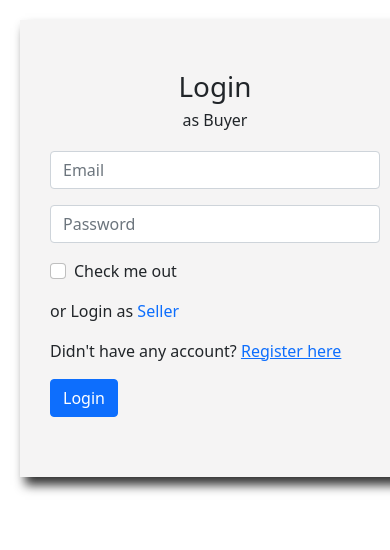
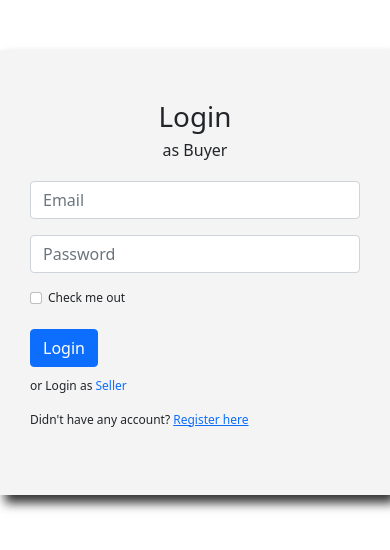
Before and after one commit to Theman49/home_buy_now, a PHP site: page /login.php?status=buyer in a window 390 px wide. Shown: the top 550 px of the page. Run offline with PHP 8.4, Linux system fonts and the light colour scheme.

Commit message:
fixing bug login n signup js

```diff
--- a/login.php
+++ b/login.php
@@ -58,13 +58,11 @@
 	}
 ?>
 
-
-
 <!DOCTYPE html>
 <html lang="en">
 	<head>
 		<meta charset="UTF-8">
-		<meta name="viewport" content="width=device-widtcontenth, initial-scale=1.0">
+		<meta name="viewport" content="width=device-width, initial-scale=1.0">
 		<link href="https://cdn.jsdelivr.net/npm/bootstrap@5.0.0-beta1/dist/css/bootstrap.min.css" rel="stylesheet" integrity="sha384-giJF6kkoqNQ00vy+HMDP7azOuL0xtbfIcaT9wjKHr8RbDVddVHyTfAAsrekwKmP1" crossorigin="anonymous">
 		<link rel="stylesheet" href="./style/style.css">
 
@@ -72,10 +70,12 @@
 		<title>Login | Home Buy Now</title>
 		<style>
 			<?php
-				if($_GET['status'] == 'seller'){
+				if($_GET['status'] == 'buyer' || !isset($_GET['status'])){
+					echo "#login-buyer {display: block}";
+					echo "#login-seller {display: none}";
+				}else {
+					echo "#login-seller {display: block}";
 					echo "#login-buyer {display: none}";
-				}else {
-					echo "#login-seller {display: none}";
 				}
 			?>
 		</style>
@@ -85,14 +85,22 @@
 		<!-- B U Y E R  -->
 		<div class="center container login" id="login-buyer">
 			<div class="row">
-				<div class="col text-center status" id="statusBuyer"><h1 style="vertical-align:middle;">Buyer</h1></div>
+				<div class="col text-center status" id="statusBuyer">
+					<h1 style="vertical-align:middle;">Buyer</h1>
+					<div class="mb-3">
+						<label>or Login as <span id="changeToSeller" class="changeTo">Seller</span></label>
+					</div>
+					<div class="mb-3">
+						<label>Didn't have any account? <a href="./index.php?status=buyer">Register here</a></label>
+					</div>
+				</div>
 				<div class="col myFormLogin" id="formBuyer">
 					<form method="POST" action="">
 						<h1 class="text-center">Login</h1>
 						<h6 class="text-center"  style="margin-bottom:20px">as Buyer</h6>
 						<div class="mb-3">
 							<!-- <label for="exampleInputEmail1" class="form-label">Email address:</label> -->
-							<input type="email" class="form-control" id="exampleInputEmail1" aria-describedby="emailHelp" name="email" placeholder="Email" required>
+							<input type="email" class="form-control"aria-describedby="emailHelp" name="email" placeholder="Email" required>
 						</div>
 						<div class="mb-3">
 							<!-- <label for="exampleInputPassword1" class="form-label">Password:</label> -->
@@ -102,13 +110,16 @@
 							<input type="checkbox" class="form-check-input cekmeout" >
 							<label class="form-check-label" for="exampleCheck1">Check me out</label>
 						</div>
+						<input type="submit" class="btn btn-primary" name="submitLoginBuyer" value="Login" style="margin-bottom: 10px;">
+
+						<div class="linker">
 							<div class="mb-3">
-							<label>or Login as <span id="changeToSeller" class="changeTo">Seller</span></label>
+								<label>or Login as <span id="changeToSeller2" class="changeTo">Seller</span></label>
 							</div>
 							<div class="mb-3">
-							<label>Didn't have any account? <a href="./index.php">Register here</a></label>
+								<label>Didn't have any account? <a href="./index.php?status=buyer">Register here</a></label>
 							</div>
-						<input type="submit" class="btn btn-primary" name="submitLoginBuyer" value="Login" style="margin-bottom: 10px;">
+						</div>
 					</form>
 				</div>
 			</div>
@@ -123,26 +134,37 @@
 						<h6 class="text-center" style="margin-bottom:20px">as Seller</h6>
 						<div class="mb-3">
 							<!-- <label for="exampleInputEmail1" class="form-label">Email address:</label> -->
-							<input type="email" class="form-control" id="exampleInputEmail1" aria-describedby="emailHelp" name="email" placeholder="Email">
+							<input type="email" class="form-control" aria-describedby="emailHelp" name="email" placeholder="Email">
 						</div>
 						<div class="mb-3">
 							<!-- <label for="exampleInputPassword1" class="form-label">Password:</label> -->
 							<input type="password" class="form-control pwd" name="password" placeholder="Password">
 						</div>
 						<div class="mb-3 form-check">
+							<label class="form-check-label" for="exampleCheck1">Check me out</label>
 							<input type="checkbox" class="form-check-input cekmeout">
-							<label class="form-check-label" for="exampleCheck1">Check me out</label>
 						</div>
+						<input type="submit" class="btn btn-primary" name="submitLoginSeller" value="Login" style="margin-bottom: 10px;">
+
+						<div class="linker">
+							<div class="mb-3">
+								<label>or Login as <span id="changeToBuyer2" class="changeTo">Buyer</span></label>
+							</div>
+							<div class="mb-3">
+								<label>Didn't have any account? <a href="./index.php?status=seller">Register here</a></label>
+							</div>
+						</div>
+					</form>
+				</div>
+				<div class="col text-center status" id="statusSeller">
+					<h1 style="vertical-align:middle;">Seller</h1>
 					<div class="mb-3">
 						<label>or Login as <span id="changeToBuyer" class="changeTo">Buyer</span></label>
 					</div>
 					<div class="mb-3">
-							<label>Didn't have any account? <a href="./index.php">Register here</a></label>
+						<label>Didn't have any account? <a href="./index.php?status=seller">Register here</a></label>
 					</div>
-						<input type="submit" class="btn btn-primary" name="submitLoginSeller" value="Login" style="margin-bottom: 10px;">
-					</form>
 				</div>
-				<div class="col text-center status" id="statusSeller"><h1 style="vertical-align:middle;">Seller</h1></div>
 			</div>
 		</div>
 
--- a/script/script-login.js
+++ b/script/script-login.js
@@ -20,13 +20,17 @@ cekmeout[1].onclick = function(){
 
 const toSeller = document.getElementById('changeToSeller');
 const toBuyer = document.getElementById('changeToBuyer');
+const toSeller2 = document.getElementById('changeToSeller2');
+const toBuyer2 = document.getElementById('changeToBuyer2');
 const loginBuyer = document.getElementById('login-buyer');
 const loginSeller = document.getElementById('login-seller');
 const formBuyer = document.getElementById('formBuyer');
 const statusBuyer = document.getElementById('statusBuyer');
 const formSeller = document.getElementById('formSeller');
 const statusSeller = document.getElementById('statusSeller');
-toSeller.onclick = () => {
+
+
+toSeller.addEventListener("click", function(){
     statusBuyer.style.transform = `translateX(${loginBuyer.offsetWidth - statusBuyer.offsetWidth}px)`;
     formBuyer.style.transform = `translateX(${-1*(loginBuyer.offsetWidth - formBuyer.offsetWidth)}px)`;
     formBuyer.classList.add("toggle");
@@ -40,11 +44,18 @@ toSeller.onclick = () => {
         formBuyer.style.transform = `translateX(${loginBuyer.offsetWidth - formBuyer.offsetWidth}px)`;
 
     }, 1000);
+});
+toSeller2.addEventListener("click", function() {
+    formBuyer.classList.add("toggle");
+    setTimeout(() => {
+        formBuyer.classList.remove("toggle");
+        loginBuyer.style.display = "none";
+        loginSeller.style.display = "block";
+    },1000)
+});
 
 
-}
-
-toBuyer.onclick = () => {
+toBuyer.addEventListener("click", function(){
     statusSeller.style.transform = `translateX(${-1*(loginSeller.offsetWidth - statusSeller.offsetWidth)}px)`;
     formSeller.style.transform = `translateX(${loginSeller.offsetWidth - formSeller.offsetWidth}px)`;
     formSeller.classList.add("toggle");
@@ -56,7 +67,13 @@ toBuyer.onclick = () => {
         statusSeller.style.transform = `translateX(${loginSeller.offsetWidth - statusSeller.offsetWidth}px)`;
         formSeller.style.transform = `translateX(${-1*(loginSeller.offsetWidth - formSeller.offsetWidth)}px)`;
     }, 1000);
+});
+toBuyer2.addEventListener("click", function(){
+    formSeller.classList.add("toggle");
+    setTimeout(() => {
+        formSeller.classList.remove("toggle");
+        loginSeller.style.display = "none";
+        loginBuyer.style.display = "block";
 
-
-
-}
+    },1000)
+});
--- a/style/style.css
+++ b/style/style.css
@@ -1,9 +1,10 @@
 * {
-    margin: 0;
-    padding: 0;
+    margin: 0px;
+    padding: 0px;
 }
 
 
+@import url('https://fonts.googleapis.com/css2?family=Lobster&display=swap');
 
 
 
@@ -36,11 +37,17 @@
     background-color: #cae4db;
     color: #000;
     transition: linear 1s;
-    padding-top: 200px;
+    padding: 150px 0px;
+}
+.status h1 {
+    font-family: 'Lobster', cursive;
+    letter-spacing: 10px;
+    font-size: 5em;
+    margin-bottom: 40px;
 }
 
 .myForm {
-    padding: 10px 40px;
+    padding: 30px 40px;
     background-color: #f5f4f4;
     transition: linear 1s;
 }
@@ -55,6 +62,9 @@
     display: none;
 }
 
+.linker {
+    display: none;
+}
 @keyframes toggle {
     0% {opacity: 1;}
     50% {opacity: 0.3;}
@@ -66,13 +76,37 @@
 }
 
 @media screen and (max-width: 500px){
+    * {
+        margin: 0px;
+        padding: 0px;
+    }
     .status {
         display: none;
+
     }
     .signup, .login {
-        margin: 20px;
+        font-size: 0.75rem;
+    }
+
+    .myForm {
+        padding: 10px 30px;
+    }
+
+    .linker {
+        display: block;
     }
 }
+
+@media screen and (max-width: 600px){
+    .signup, .login {
+        font-size: 0.75rem;
+    }
+
+    .myForm {
+        padding: 10px 20px;
+    }
+}
+
 /* maps */
 
 #maps {
```
Also changed, not shown: index.php (+40 -11 lines), script/script-index.js (+19 -2 lines). Lines whose indentation alone changed are shown as unchanged.
